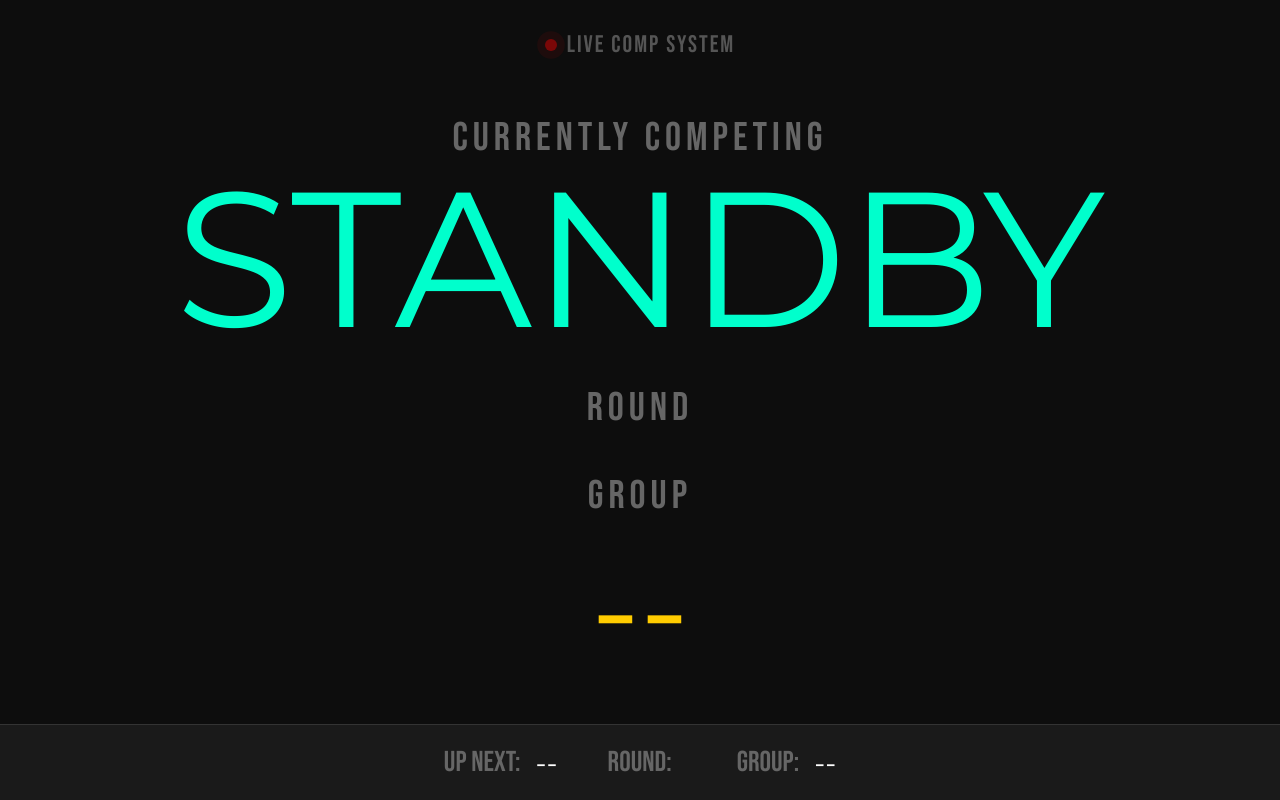
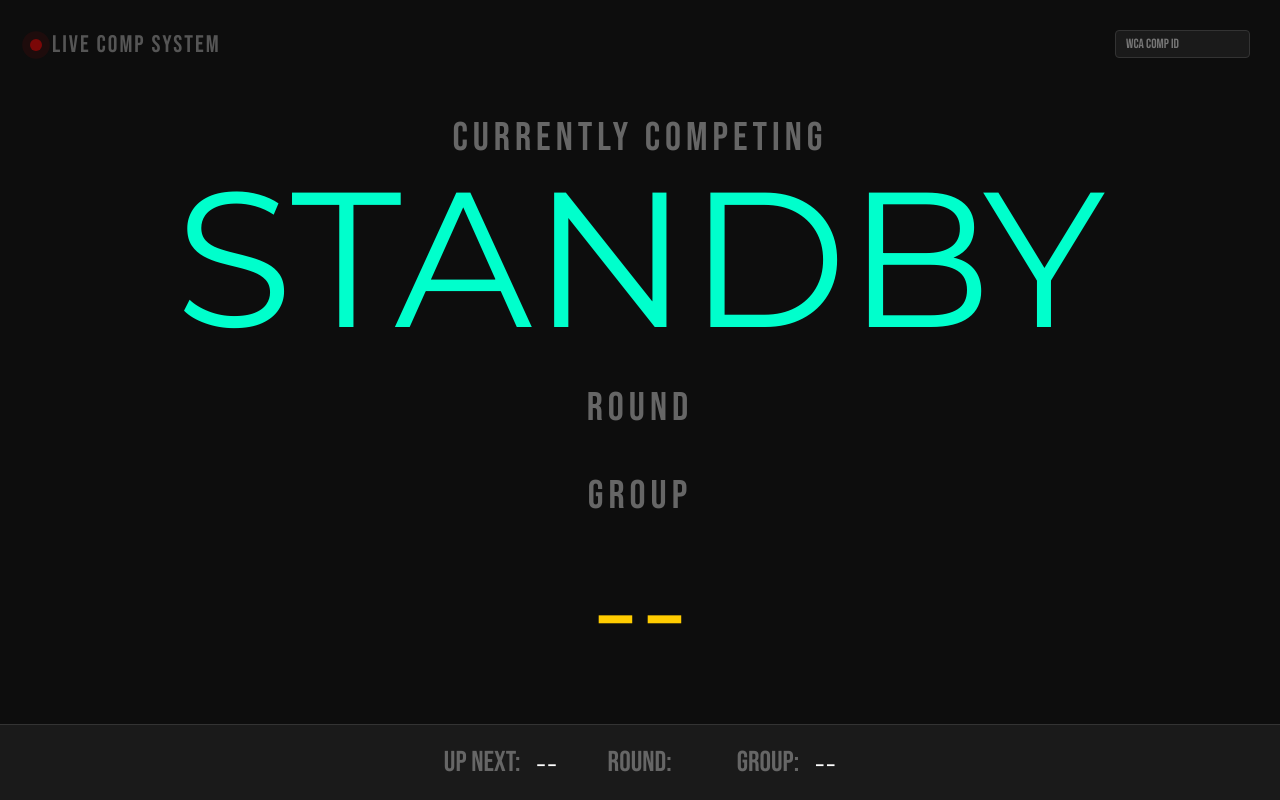
Before and after one commit to AarushCoding/comp-announcer, a plain HTML site: page index.html in a window 1280 px wide. Drawn offline with Linux system fonts and the light colour scheme.

Commit message:
Update index.html

```diff
--- a/index.html
+++ b/index.html
@@ -27,10 +27,11 @@
 
         body.silence { background-color: #300; }
 
-        /* Flashing Live Dot */
+        /* Flashing Live Dot & Comp ID Input */
         #status-bar {
             position: absolute;
             top: 30px;
+            left: 30px;
             display: flex;
             align-items: center;
             gap: 10px;
@@ -39,6 +40,26 @@
             letter-spacing: 2px;
             color: #555;
         }
+
+        #api-controls {
+            position: absolute;
+            top: 30px;
+            right: 30px;
+            display: flex;
+            gap: 10px;
+            z-index: 100;
+        }
+
+        .comp-input {
+            background: #1a1a1a;
+            border: 1px solid #333;
+            color: #00ffcc;
+            font-family: 'Bebas Neue';
+            padding: 5px 10px;
+            border-radius: 4px;
+            outline: none;
+        }
+
         .dot {
             height: 12px;
             width: 12px;
@@ -107,19 +128,25 @@
         #silence-banner {
             display: none;
             position: absolute;
-            top: 70px;
+            top: 80px;
             background: yellow;
             color: black;
             padding: 5px 30px;
             font-weight: bold;
             font-size: 1.2rem;
             border-radius: 50px;
+            font-family: 'Montserrat';
         }
     </style>
 </head>
 <body>
 
     <div id="status-bar"><span class="dot"></span> LIVE COMP SYSTEM</div>
+
+    <div id="api-controls">
+        <input type="text" id="compId" class="comp-input" placeholder="WCA COMP ID" onchange="saveCompId()">
+    </div>
+
     <div id="silence-banner">SHHH! SILENCE REQUIRED</div>
 
     <div class="main-display">
@@ -147,17 +174,77 @@
     </div>
 
     <script>
+        let wcaSchedule = [];
+
+        // Save Comp ID to local storage so it persists
+        function saveCompId() {
+            const id = document.getElementById('compId').value;
+            localStorage.setItem('falkirk_wca_id', id);
+            fetchWCA();
+        }
+
+        async function fetchWCA() {
+            const id = document.getElementById('compId').value;
+            if (!id) return;
+            try {
+                const response = await fetch(`https://www.worldcubeassociation.org/api/v1/competitions/${id}/wcif/public`);
+                const data = await response.json();
+                // Extract activities from the first venue and room
+                wcaSchedule = data.schedule.venues[0].rooms[0].activities;
+            } catch (e) {
+                console.error("WCA Fetch Error", e);
+            }
+        }
+
         function update() {
-            const data = JSON.parse(localStorage.getItem('falkirkSettings') || '{}');
-            document.getElementById('cur-event').innerText = data.event || "STANDBY";
-            document.getElementById('cur-round').innerText = data.round ? "Round " + data.round : "";
-            document.getElementById('cur-group').innerText = data.group || "--";
+            // 1. Check for manual admin override first
+            const manualData = JSON.parse(localStorage.getItem('falkirkSettings') || '{}');
+            const now = new Date();
 
-            document.getElementById('next-event').innerText = data.next || "--";
-            document.getElementById('next-round').innerText = data.nextRound ? "Round " + data.nextRound : "";
-            document.getElementById('next-group').innerText = data.nextGroup || "--";
+            let displayData = {
+                event: manualData.event || "STANDBY",
+                round: manualData.round || "",
+                group: manualData.group || "--",
+                next: manualData.next || "--",
+                nextRound: manualData.nextRound || "",
+                nextGroup: manualData.nextGroup || "--",
+                isSilent: manualData.isSilent === "true"
+            };
 
-            if (data.isSilent === "true") {
+            // 2. If no manual event is set, or if we want to prioritize API, check schedule
+            // Only uses API if manual event is "STANDBY" or empty
+            if (wcaSchedule.length > 0 && (manualData.event === "STANDBY" || !manualData.event)) {
+                const currentAct = wcaSchedule.find(act => {
+                    const start = new Date(act.startTime);
+                    const end = new Date(act.endTime);
+                    return now >= start && now <= end;
+                });
+
+                const nextAct = wcaSchedule.find(act => new Date(act.startTime) > now);
+
+                if (currentAct) {
+                    displayData.event = currentAct.name.split(',')[0]; // Clean up name
+                    displayData.round = ""; // API round info is usually in the name
+                    displayData.group = "API SYNC";
+                    // Auto-Silence if activity code contains 'bf'
+                    if (currentAct.activityCode.includes('bf')) displayData.isSilent = true;
+                }
+
+                if (nextAct) {
+                    displayData.next = nextAct.name;
+                }
+            }
+
+            // 3. Render to Screen
+            document.getElementById('cur-event').innerText = displayData.event;
+            document.getElementById('cur-round').innerText = displayData.round ? "Round " + displayData.round : "";
+            document.getElementById('cur-group').innerText = displayData.group;
+
+            document.getElementById('next-event').innerText = displayData.next;
+            document.getElementById('next-round').innerText = displayData.nextRound ? "Round " + displayData.nextRound : "";
+            document.getElementById('next-group').innerText = displayData.nextGroup;
+
+            if (displayData.isSilent) {
                 document.body.classList.add('silence');
                 document.getElementById('silence-banner').style.display = "block";
             } else {
@@ -165,8 +252,27 @@
                 document.getElementById('silence-banner').style.display = "none";
             }
         }
+
+        // Double Click for Fullscreen
+        document.addEventListener('dblclick', () => {
+            if (!document.fullscreenElement) {
+                document.documentElement.requestFullscreen();
+            } else {
+                document.exitFullscreen();
+            }
+        });
+
+        window.onload = () => {
+            const savedId = localStorage.getItem('falkirk_wca_id');
+            if (savedId) {
+                document.getElementById('compId').value = savedId;
+                fetchWCA();
+            }
+            update();
+        };
+
         setInterval(update, 1000);
-        window.onload = update;
+        setInterval(fetchWCA, 60000); // Re-sync with WCA every minute
     </script>
 </body>
 </html>
```
